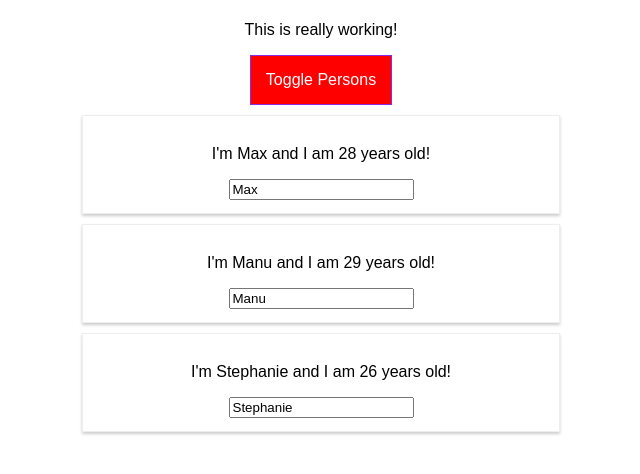
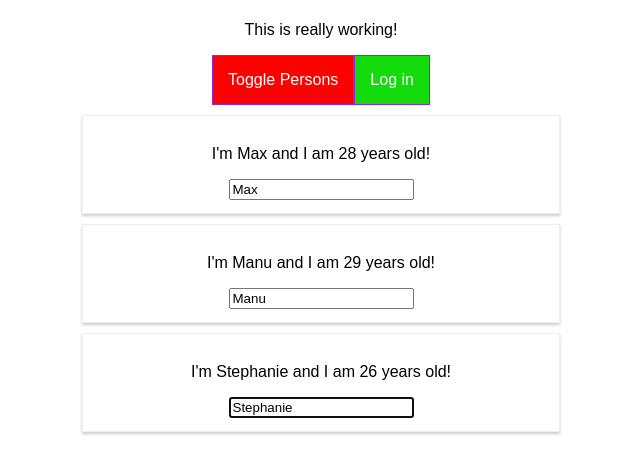
Before and after one commit to sac29/ReactTutorial, a React app: page / in a window 1280 px wide. Both pictures are taken after a click on the button "Toggle Persons". Shown: the top 474 px of the page, without its empty margins (319-959 px from the left). Built offline with nearby package versions, Linux system fonts and the light colour scheme.

Commit message:
lifecyle

```diff
--- a/package.json
+++ b/package.json
@@ -33,6 +33,7 @@
     "postcss-flexbugs-fixes": "3.2.0",
     "postcss-loader": "2.0.8",
     "promise": "8.0.1",
+    "prop-types": "^15.6.1",
     "radium": "^0.24.0",
     "raf": "3.4.0",
     "react": "^16.3.1",
--- a/src/components/Cockpit/Cockpit.js
+++ b/src/components/Cockpit/Cockpit.js
@@ -23,6 +23,7 @@ const cockpit = ( props ) => {
             <button
                 className={btnClass}
                 onClick={props.clicked}>Toggle Persons</button>
+            <button onClick={props.login}>Log in</button>
         </div>
     );
 };
--- a/src/components/Persons/Person/Person.js
+++ b/src/components/Persons/Person/Person.js
@@ -1,16 +1,40 @@
-import React,{ Component} from 'react';
+import React, { Component } from 'react';
+import PropTypes from 'prop-types';
+import classes from './Person.css';
+import {AuthContext} from '../../../containers/App';
 
-import classes from './Person.css';
 class Person extends Component {
-    render(){
+   componentDidMount(){
+
+            this.inputElement.focus();
+
+   }
+
+
+    render() {
         return (
             <div className={classes.Person}>
+            <AuthContext.Consumer>
+               {auth => auth ? <p>I am authenticated!!!</p> : null}
+               </AuthContext.Consumer>
                 <p onClick={this.props.click}>I'm {this.props.name} and I am {this.props.age} years old!</p>
                 <p>{this.props.children}</p>
-                <input type="text" onChange={this.props.changed} value={this.props.name} />
+                <input
+                    ref={(inp)=>{this.inputElement=inp}}
+                    type="text"
+                    onChange={this.props.changed}
+                    value={this.props.name} />
             </div>
         )
     }
 }
 
+
+
+Person.propTypes = {
+    click: PropTypes.func,
+    name: PropTypes.string,
+    age: PropTypes.number,
+    changed: PropTypes.func
+};
 export default Person;
--- a/src/components/Persons/Persons.js
+++ b/src/components/Persons/Persons.js
@@ -9,6 +9,8 @@ class Persons extends Component {
         click={() => this.props.clicked( index )}
         name={person.name}
         age={person.age}
+        position ={index}
+        authenticated = {this.props.isAuthenticated}
         key={person.id}
         changed={( event ) => this.props.changed( event, person.id )} />
     } );
--- a/src/containers/App.js
+++ b/src/containers/App.js
@@ -3,6 +3,9 @@ import React, { Component } from 'react';
 import classes from './App.css';
 import Persons from '../components/Persons/Persons';
 import Cockpit from '../components/Cockpit/Cockpit';
+import withClass from '../hoc/WithClass';
+
+export const AuthContext = React.createContext(false);
 
 class App extends Component {
   state = {
@@ -12,13 +15,15 @@ class App extends Component {
       { id: 'asdf11', name: 'Stephanie', age: 26 }
     ],
     otherState: 'some other value',
-    showPersons: false
+    showPersons: false,
+    toggleClicked: 0,
+    authenticated: false
   }
 
-  nameChangedHandler = ( event, id ) => {
-    const personIndex = this.state.persons.findIndex( p => {
+  nameChangedHandler = (event, id) => {
+    const personIndex = this.state.persons.findIndex(p => {
       return p.id === id;
-    } );
+    });
 
     const person = {
       ...this.state.persons[personIndex]
@@ -31,29 +36,37 @@ class App extends Component {
     const persons = [...this.state.persons];
     persons[personIndex] = person;
 
-    this.setState( { persons: persons } );
+    this.setState({ persons: persons });
   }
 
-  deletePersonHandler = ( personIndex ) => {
+  deletePersonHandler = (personIndex) => {
     // const persons = this.state.persons.slice();
     const persons = [...this.state.persons];
-    persons.splice( personIndex, 1 );
-    this.setState( { persons: persons } );
+    persons.splice(personIndex, 1);
+    this.setState({ persons: persons });
   }
 
   togglePersonsHandler = () => {
     const doesShow = this.state.showPersons;
-    this.setState( { showPersons: !doesShow } );
+    this.setState((prevState, props) => {
+      return {
+        showPersons: !doesShow,
+        toggleClicked: prevState.toggleClicked + 1
+      }
+
+    });
   }
-
-  render () {
+  loginHandler = () => {
+    this.setState({ authenticated: true });
+  }
+  render() {
     let persons = null;
 
-    if ( this.state.showPersons ) {
+    if (this.state.showPersons) {
       persons = <Persons
         persons={this.state.persons}
         clicked={this.deletePersonHandler}
-        changed={this.nameChangedHandler} />;
+         changed={this.nameChangedHandler} />;
     }
 
     return (
@@ -62,12 +75,17 @@ class App extends Component {
           appTitle={this.props.title}
           showPersons={this.state.showPersons}
           persons={this.state.persons}
+          login={this.loginHandler}
           clicked={this.togglePersonsHandler} />
-        {persons}
+        <AuthContext.Provider value={this.state.authenticated}>
+          {persons}
+        </AuthContext.Provider>
       </div>
     );
     // return React.createElement('div', {className: 'App'}, React.createElement('h1', null, 'Does this work now?'));
   }
 }
 
-export default App;
+
+
+export default withClass(App, classes.App);
--- /dev/null
+++ b/src/hoc/WithClass.js
@@ -0,0 +1,13 @@
+import React from 'react';
+
+
+const WithClass =(WrappedComponent, className)=>{
+    return (props)=>(
+        <div className={className}>
+              <WrappedComponent />
+        </div>
+    )
+}
+
+
+export default WithClass;
```
